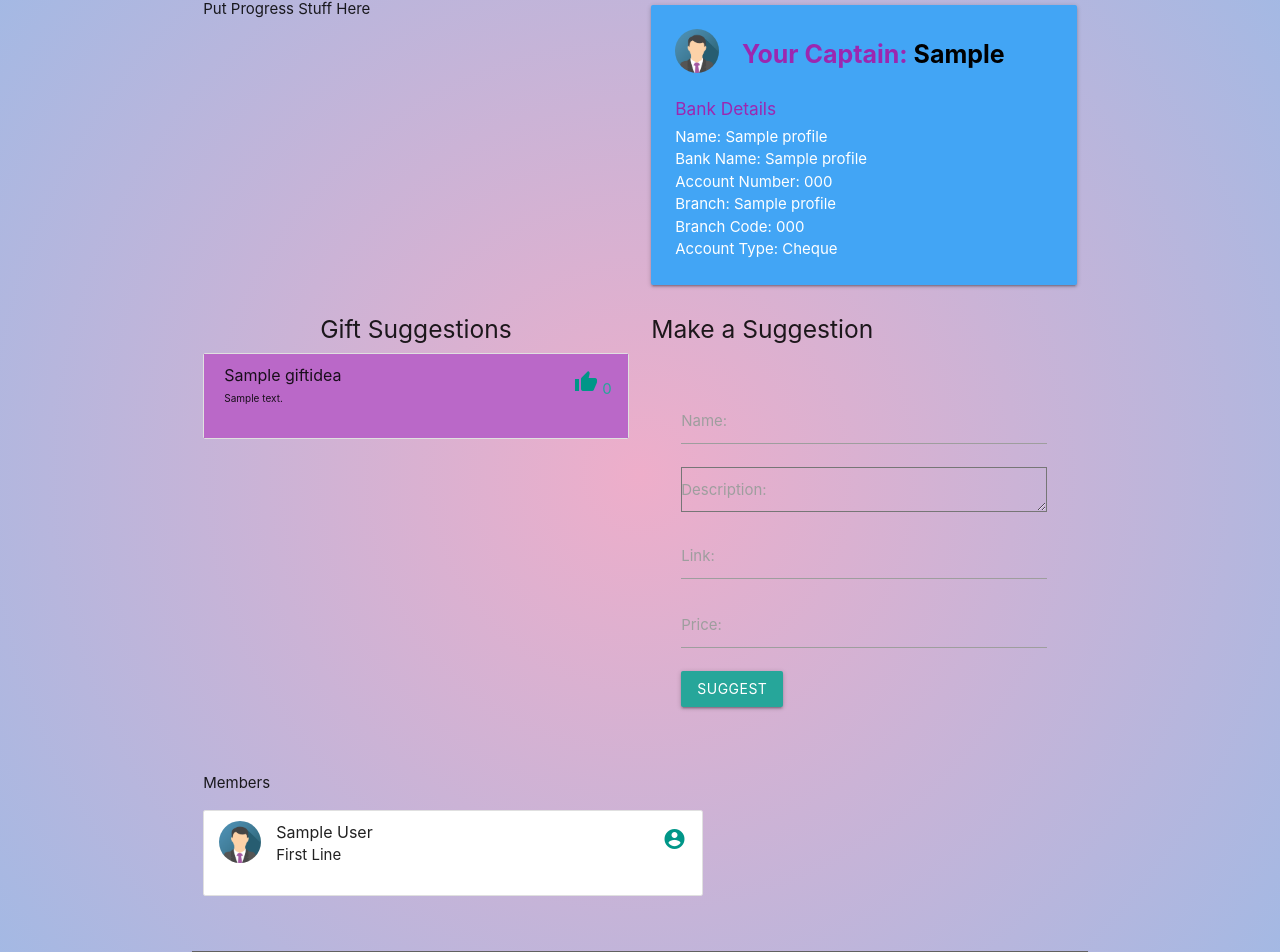
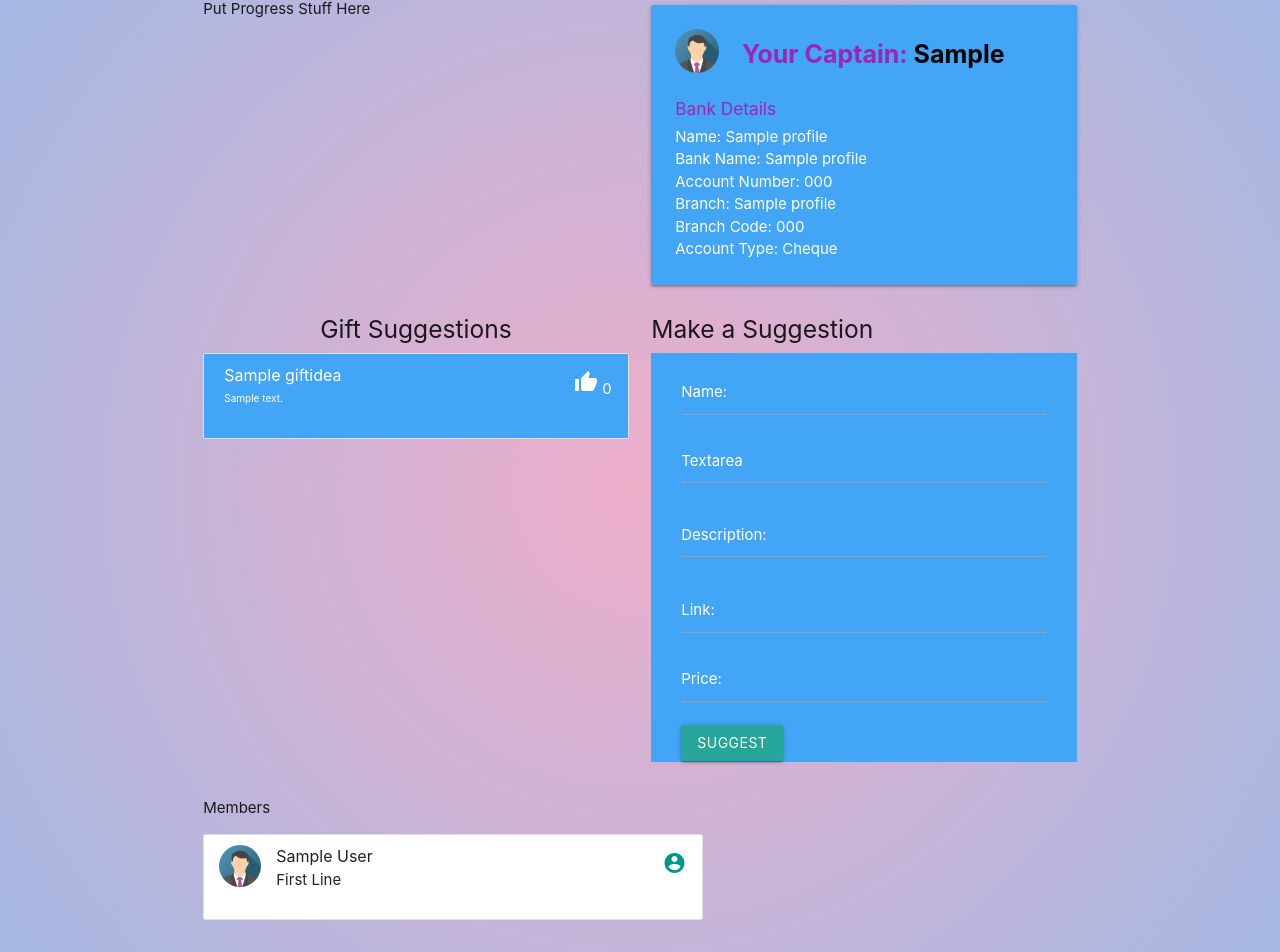
Before and after one commit to Brendan-Stubbs/gift_of_groups, a Django app: page /gift/1 in a window 1280 px wide. Shown: the part 254-1206 px from the top of the page. Run offline with Django 3.2, Linux system fonts and the light colour scheme; a user stored in the database is signed in; tables that the repository leaves empty hold one stand-in row (values such as "Sample post"); some libraries are stand-ins or nearby versions.

Commit message:
sort out suggestion textarea

```diff
--- a/gifts/forms.py
+++ b/gifts/forms.py
@@ -60,3 +60,5 @@ class GiftIdeaForm(forms.ModelForm):
             "url": "Link",
             "price": "Price",
         }
+
+    description = forms.CharField(widget=forms.Textarea(attrs={'class': 'materialize-textarea'}))
--- a/gifts/static/gifts/css/view_gift.css
+++ b/gifts/static/gifts/css/view_gift.css
@@ -10,3 +10,11 @@
 .idea-description {
     font-size: 10px !important;
 }
+
+.suggestion-form {
+    padding: 1px 30px;
+}
+
+label {
+    color: white !important;
+}
--- a/gifts/templates/gifts/view_gift.html
+++ b/gifts/templates/gifts/view_gift.html
@@ -54,14 +54,14 @@
         <h5 class="center-align">Gift Suggestions</h5>
 
         {% if gift_ideas|length > 0 %}
-        <ul class="collection purple darken-2">
+        <ul class="collection blue lighten-1 white-text">
           {% for idea in gift_ideas %}
-          <li class="collection-item idea-item avatar purple lighten-2">
+          <li class="collection-item idea-item avatar blue lighten-1">
             <span class="title">{{idea.title}}</span>
             <p class="idea-description">{{idea.description}}</p>
             <div class="secondary-content">
-              <a href="#"><i class="material-icons teal-text">thumb_up</i></a>
-              <span>{{idea.votes|length}}</span>
+              <a href="#"><i class="material-icons white-text">thumb_up</i></a>
+              <span class="white-text">{{idea.votes|length}}</span>
             </div>
           </li>
           {% endfor %}
@@ -88,7 +88,7 @@
       <!-- Gift Suggestion Form -->
       <div class="col s12 m12 l6">
         <h5>Make a Suggestion</h5>
-        <form method="POST">
+        <form method="POST" class="blue lighten-1 suggestion-form">
           {% csrf_token %}
           {% if messages %}
           <ul class="messages">
@@ -102,8 +102,12 @@
             {{ gift_idea_form.title.label_tag }}
           </div>
           <div class="input-field">
+            <label for="textarea1">Textarea</label>
+            <textarea id="textarea1" class="materialize-textarea"></textarea>
+          </div>
+          <div class="input-field">
+            {{ gift_idea_form.description.label_tag }}
             {{ gift_idea_form.description }}
-            {{ gift_idea_form.description.label_tag }}
           </div>
           <div class="input-field">
             {{ gift_idea_form.url }}
@@ -142,6 +146,11 @@
         </ul>
       </div>
     </div>
+  </div>
 
-  </div>
-  {% endblock %}
+</div>
+
+<script>
+  // $('body').css("background", "white")
+</script>
+{% endblock %}
```
